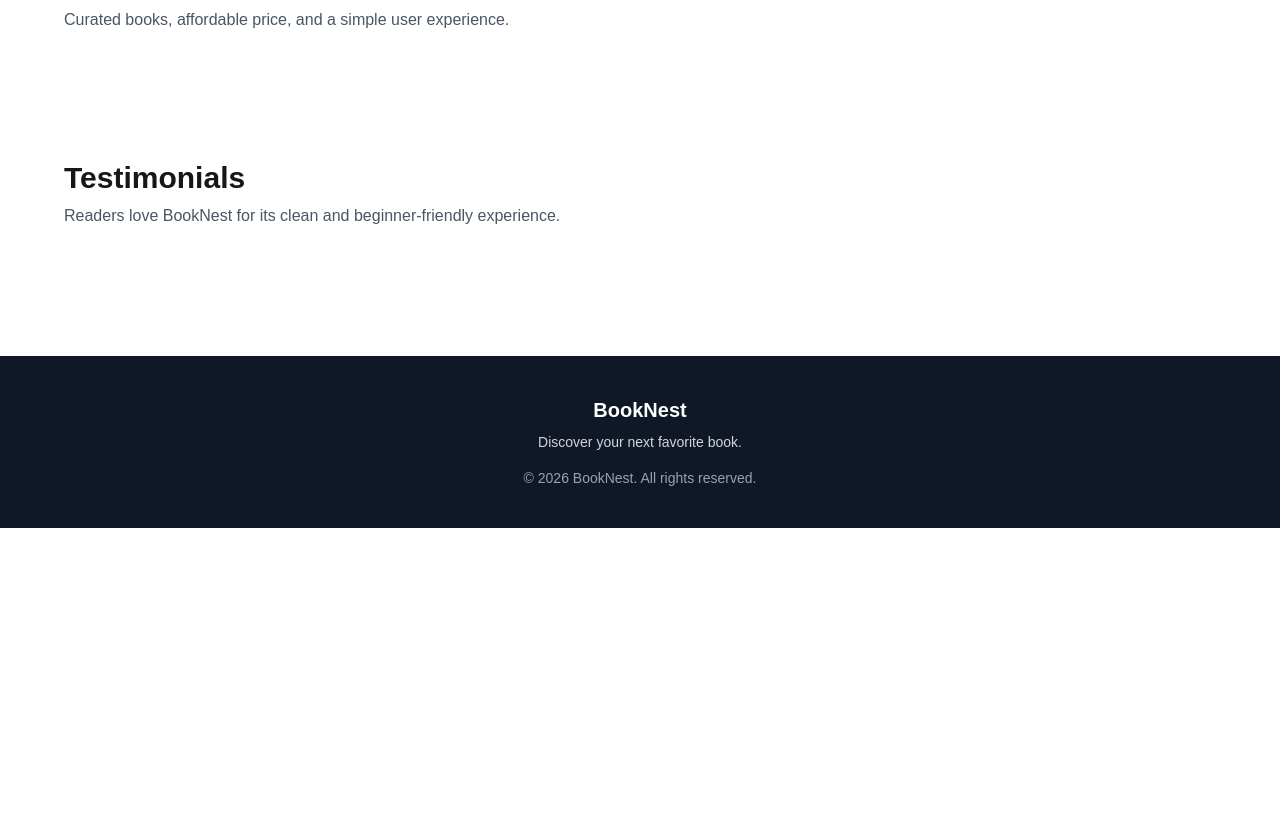
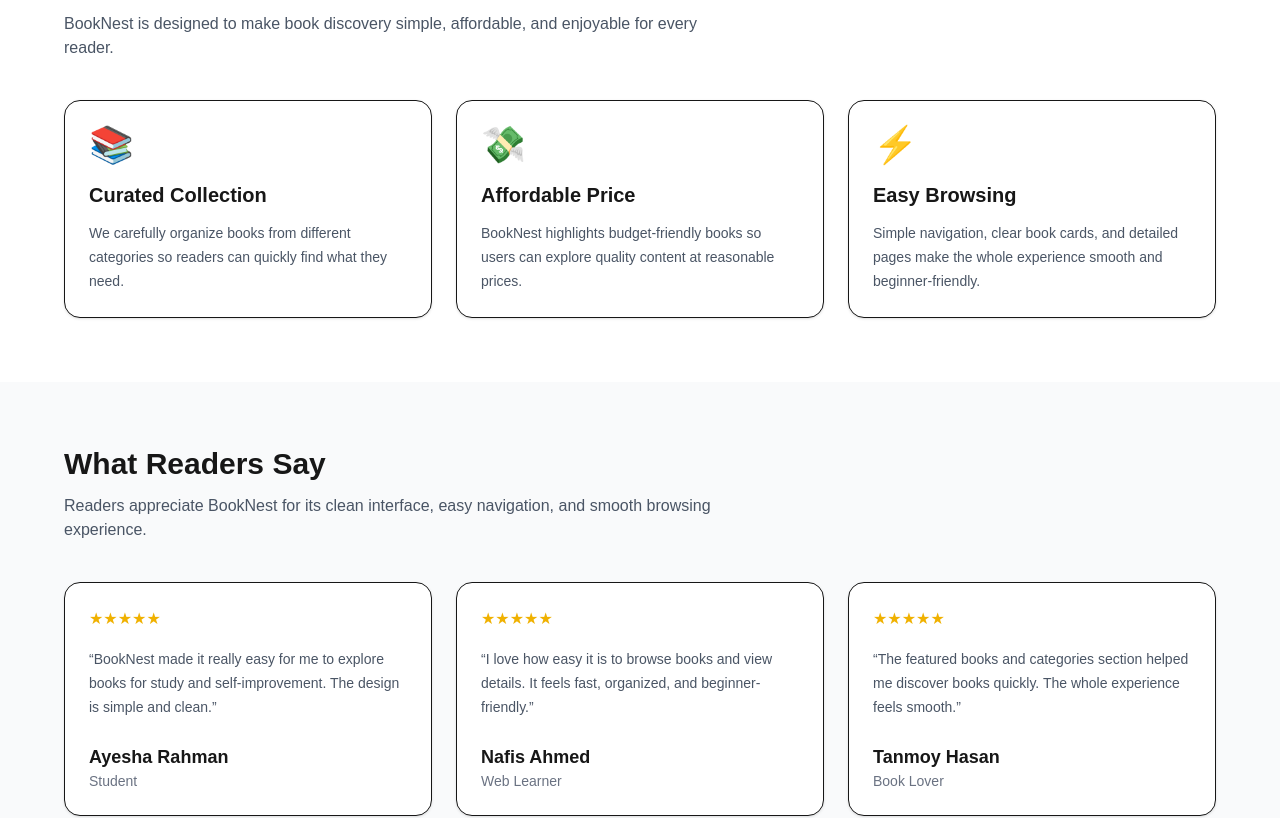
Before and after one commit to mhmasum1/booknest, a Next.js app: page / in a window 1280 px wide. Shown: the part 1286-2104 px from the top of the page. Before the commit the page ends 1814 px from the top, so only its background shows below. Built offline with nearby package versions, Linux system fonts and the light colour scheme.

Commit message:
improve why choose us and testimonials sections

```diff
--- /dev/null
+++ b/app/about/page.js
@@ -0,0 +1,57 @@
+export default function AboutPage() {
+    return (
+        <div className="mx-auto max-w-6xl px-4 py-16">
+
+            <h1 className="text-4xl font-bold">About BookNest</h1>
+
+            <p className="mt-4 max-w-3xl text-gray-600">
+                BookNest is a modern online book catalog platform built with Next.js.
+                Our goal is to help readers easily discover, explore, and manage books
+                through a simple and clean user experience.
+            </p>
+
+
+            {/* features */}
+            <div className="mt-12 grid gap-6 md:grid-cols-3">
+
+                <div className="rounded-xl border bg-white p-6 shadow">
+                    <h2 className="text-xl font-semibold">📚 Huge Collection</h2>
+                    <p className="mt-2 text-gray-600">
+                        Browse a wide range of books including fiction, programming,
+                        self-help, and business.
+                    </p>
+                </div>
+
+                <div className="rounded-xl border bg-white p-6 shadow">
+                    <h2 className="text-xl font-semibold">⚡ Fast Experience</h2>
+                    <p className="mt-2 text-gray-600">
+                        Built with Next.js for fast loading and smooth navigation
+                        across the website.
+                    </p>
+                </div>
+
+                <div className="rounded-xl border bg-white p-6 shadow">
+                    <h2 className="text-xl font-semibold">🔐 Secure Access</h2>
+                    <p className="mt-2 text-gray-600">
+                        Authentication powered by NextAuth ensures protected routes
+                        for managing books.
+                    </p>
+                </div>
+
+            </div>
+
+
+            {/* mission */}
+            <div className="mt-16 rounded-xl border bg-gray-50 p-8">
+                <h2 className="text-2xl font-semibold">Our Mission</h2>
+
+                <p className="mt-3 max-w-3xl text-gray-600">
+                    Our mission is to create a simple and beginner-friendly book
+                    management platform where users can explore books, view details,
+                    and manage their own collections efficiently.
+                </p>
+            </div>
+
+        </div>
+    );
+}
--- /dev/null
+++ b/app/contact/page.js
@@ -0,0 +1,36 @@
+export default function ContactPage() {
+    return (
+        <div className="mx-auto max-w-3xl px-4 py-16">
+            <div className="rounded-xl border bg-white p-6 shadow">
+                <h1 className="text-4xl font-bold">Contact Us</h1>
+                <p className="mt-3 text-gray-600">
+                    Have a question or feedback? Send us a message.
+                </p>
+
+                <form className="mt-8 space-y-4">
+                    <input
+                        type="text"
+                        placeholder="Your Name"
+                        className="w-full rounded border px-4 py-2"
+                    />
+                    <input
+                        type="email"
+                        placeholder="Your Email"
+                        className="w-full rounded border px-4 py-2"
+                    />
+                    <textarea
+                        rows="5"
+                        placeholder="Your Message"
+                        className="w-full rounded border px-4 py-2"
+                    ></textarea>
+                    <button
+                        type="submit"
+                        className="rounded bg-blue-600 px-4 py-2 text-white"
+                    >
+                        Send Message
+                    </button>
+                </form>
+            </div>
+        </div>
+    );
+}
--- a/app/layout.js
+++ b/app/layout.js
@@ -1,22 +1,25 @@
 import "./globals.css";
 import Navbar from "@/components/Navbar";
 import Footer from "@/components/Footer";
-import Providers from "@/components/Providers";
 
 export const metadata = {
   title: "BookNest",
-  description: "Online Book Store built with Next.js",
+  description: "Discover your next favorite book",
 };
 
 export default function RootLayout({ children }) {
   return (
     <html lang="en">
-      <body>
-        <Providers>
-          <Navbar />
-          <main>{children}</main>
-          <Footer />
-        </Providers>
+      <body className="flex min-h-screen flex-col">
+
+        <Navbar />
+
+        <main className="grow">
+          {children}
+        </main>
+
+        <Footer />
+
       </body>
     </html>
   );
--- a/app/manage-products/page.js
+++ b/app/manage-products/page.js
@@ -20,9 +20,7 @@
     return (
         <div className="mx-auto max-w-6xl px-4 py-10">
             <h1 className="text-3xl font-bold">Manage Products</h1>
-            <p className="mt-2 text-gray-600">
-                View and manage your added books.
-            </p>
+            <p className="mt-2 text-gray-600">View and manage your added books.</p>
 
             <div className="mt-6 overflow-x-auto">
                 <table className="w-full border-collapse border bg-white">
--- a/components/Testimonials.jsx
+++ b/components/Testimonials.jsx
@@ -1,12 +1,53 @@
 export default function Testimonials() {
+    const reviews = [
+        {
+            name: "Ayesha Rahman",
+            role: "Student",
+            review:
+                "BookNest made it really easy for me to explore books for study and self-improvement. The design is simple and clean.",
+        },
+        {
+            name: "Nafis Ahmed",
+            role: "Web Learner",
+            review:
+                "I love how easy it is to browse books and view details. It feels fast, organized, and beginner-friendly.",
+        },
+        {
+            name: "Tanmoy Hasan",
+            role: "Book Lover",
+            review:
+                "The featured books and categories section helped me discover books quickly. The whole experience feels smooth.",
+        },
+    ];
+
     return (
-        <section className="px-4 py-16">
-            <div className="mx-auto max-w-6xl">
-                <h2 className="text-3xl font-bold">Testimonials</h2>
-                <p className="mt-2 text-gray-600">
-                    Readers love BookNest for its clean and beginner-friendly experience.
+        <section className="bg-gray-50 px-4 py-16">            <div className="mx-auto max-w-6xl">
+            <div className="max-w-2xl">
+                <h2 className="text-3xl font-bold">What Readers Say</h2>
+                <p className="mt-3 text-gray-600">
+                    Readers appreciate BookNest for its clean interface, easy navigation, and smooth browsing experience.
                 </p>
             </div>
+
+            <div className="mt-10 grid gap-6 md:grid-cols-3">
+                {reviews.map((review) => (
+                    <div
+                        key={review.name}
+                        className="rounded-2xl border bg-white p-6 shadow-sm transition hover:-translate-y-1 hover:shadow-lg"
+                    >
+                        <div className="text-yellow-500">★★★★★</div>
+                        <p className="mt-4 text-sm leading-6 text-gray-600">
+                            “{review.review}”
+                        </p>
+
+                        <div className="mt-6">
+                            <h3 className="text-lg font-semibold">{review.name}</h3>
+                            <p className="text-sm text-gray-500">{review.role}</p>
+                        </div>
+                    </div>
+                ))}
+            </div>
+        </div>
         </section>
     );
 }
--- a/components/WhyChooseUs.jsx
+++ b/components/WhyChooseUs.jsx
@@ -1,11 +1,49 @@
 export default function WhyChooseUs() {
+    const features = [
+        {
+            title: "Curated Collection",
+            description:
+                "We carefully organize books from different categories so readers can quickly find what they need.",
+            icon: "📚",
+        },
+        {
+            title: "Affordable Price",
+            description:
+                "BookNest highlights budget-friendly books so users can explore quality content at reasonable prices.",
+            icon: "💸",
+        },
+        {
+            title: "Easy Browsing",
+            description:
+                "Simple navigation, clear book cards, and detailed pages make the whole experience smooth and beginner-friendly.",
+            icon: "⚡",
+        },
+    ];
+
     return (
         <section className="px-4 py-16">
             <div className="mx-auto max-w-6xl">
-                <h2 className="text-3xl font-bold">Why Choose Us</h2>
-                <p className="mt-2 text-gray-600">
-                    Curated books, affordable price, and a simple user experience.
-                </p>
+                <div className="max-w-2xl">
+                    <h2 className="text-3xl font-bold">Why Choose Us</h2>
+                    <p className="mt-3 text-gray-600">
+                        BookNest is designed to make book discovery simple, affordable, and enjoyable for every reader.
+                    </p>
+                </div>
+
+                <div className="mt-10 grid gap-6 md:grid-cols-3">
+                    {features.map((feature) => (
+                        <div
+                            key={feature.title}
+                            className="rounded-2xl border bg-white p-6 shadow-sm transition hover:-translate-y-1 hover:shadow-lg"
+                        >
+                            <div className="text-4xl">{feature.icon}</div>
+                            <h3 className="mt-4 text-xl font-semibold">{feature.title}</h3>
+                            <p className="mt-3 text-sm leading-6 text-gray-600">
+                                {feature.description}
+                            </p>
+                        </div>
+                    ))}
+                </div>
             </div>
         </section>
     );
--- /dev/null
+++ b/middleware.js
@@ -0,0 +1,5 @@
+export { default } from "next-auth/middleware";
+
+export const config = {
+    matcher: ["/add-product", "/manage-products"],
+};
```
Also changed, not shown: app/add-product/page.js (+0 -7 lines).
